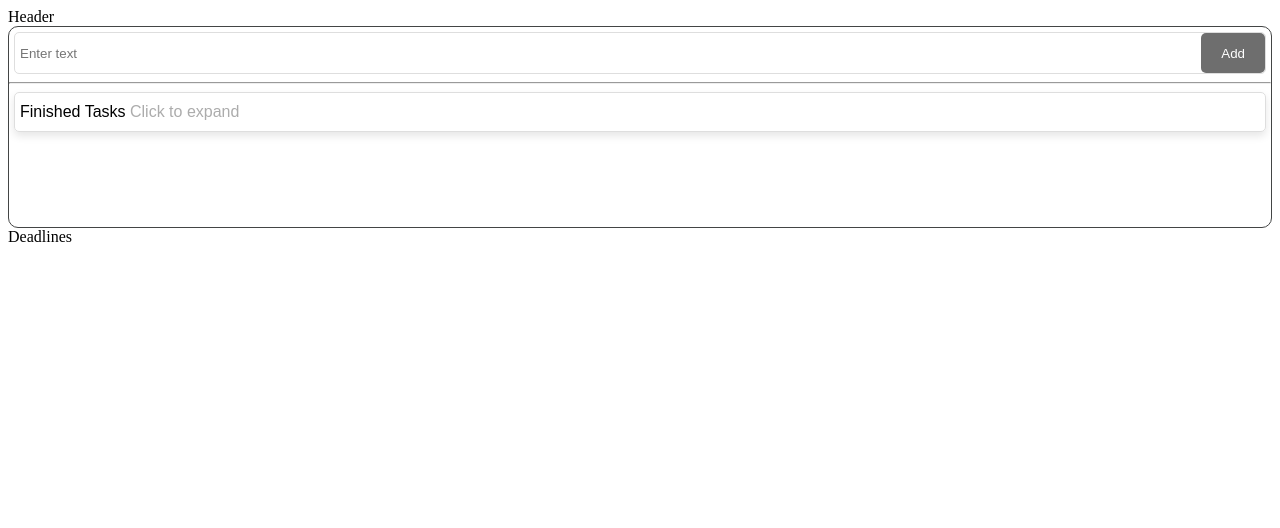
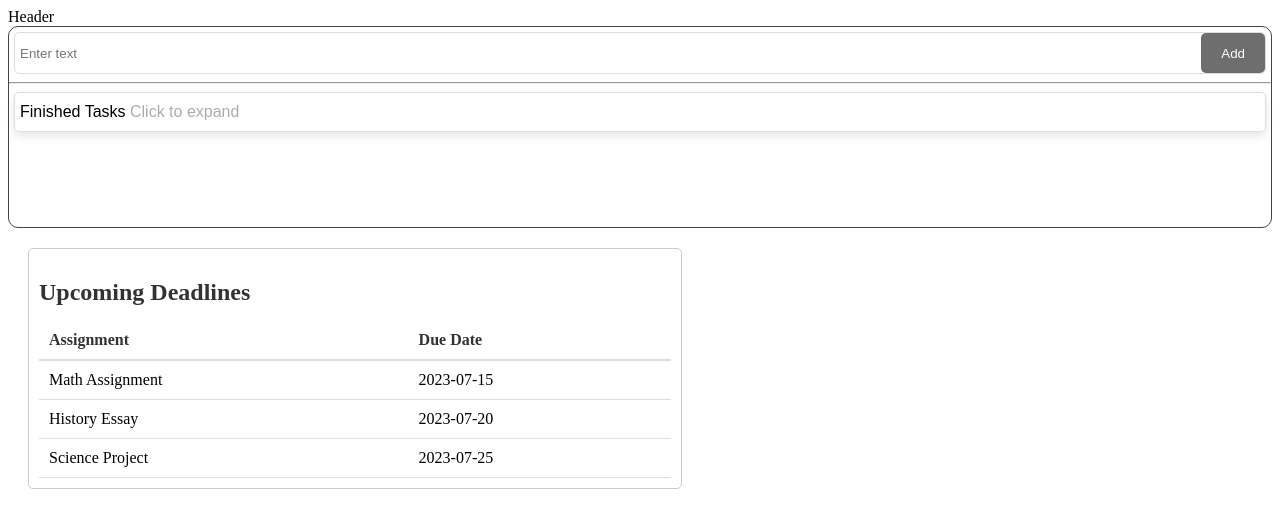
Before and after one commit to subbu-koppula/Enlighten, a React (Vite) app: page / in a window 1280 px wide. Shown: the top 528 px of the page. Built offline with nearby package versions, Linux system fonts and the light colour scheme.

Commit message:
Deadline

```diff
--- a/src/components/Deadlines.jsx
+++ b/src/components/Deadlines.jsx
@@ -1,9 +1,66 @@
-import React from 'react'
+import React from 'react';
+
+// Define an array of deadlines
+const deadlines = [
+  { assignment: 'Math Assignment', dueDate: '2023-07-15' },
+  { assignment: 'History Essay', dueDate: '2023-07-20' },
+  { assignment: 'Science Project', dueDate: '2023-07-25' },
+];
 
 const Deadlines = () => {
   return (
-    <div>Deadlines</div>
-  )
-}
+    <div style={styles.container}>
+      <h2 style={styles.heading}>Upcoming Deadlines</h2>
+      <table style={styles.table}>
+        <thead>
+          <tr>
+            <th style={styles.th}>Assignment</th>
+            <th style={styles.th}>Due Date</th>
+          </tr>
+        </thead>
+        <tbody>
+          {deadlines.map((deadline, index) => (
+            <tr key={index}>
+              <td style={styles.td}>{deadline.assignment}</td>
+              <td style={styles.td}>{deadline.dueDate}</td>
+            </tr>
+          ))}
+        </tbody>
+      </table>
+    </div>
+  );
+};
 
-export default Deadlines
+// Add some basic styles
+const styles = {
+  container: {
+    margin: '20px',
+    padding: '10px',
+    borderRadius: '5px',
+    border: '1px solid #ccc',
+    width: '50%',
+  },
+  heading: {
+    textAlign: 'left',
+    color: '#333',
+    fontSize: '24px',
+    marginBottom: '15px',
+  },
+  table: {
+    width: '100%',
+    borderCollapse: 'collapse',
+  },
+  th: {
+    borderBottom: '2px solid #ddd',
+    padding: '10px',
+    textAlign: 'left',
+    color: '#333',
+    fontWeight: 'bold',
+  },
+  td: {
+    padding: '10px',
+    borderBottom: '1px solid #ddd',
+  },
+};
+
+export default Deadlines;
```
